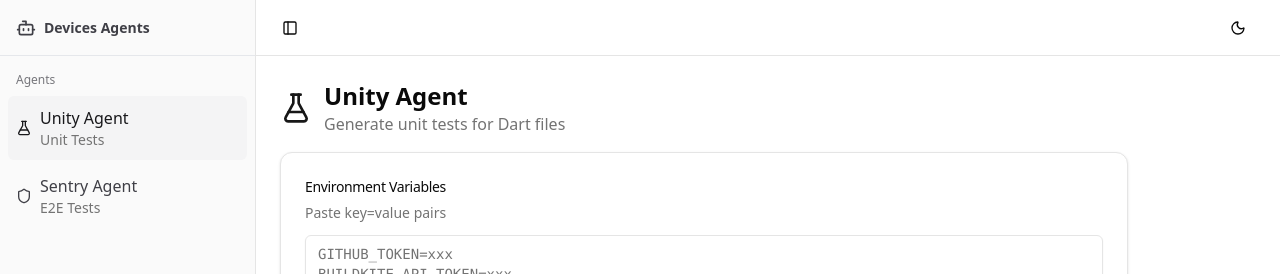
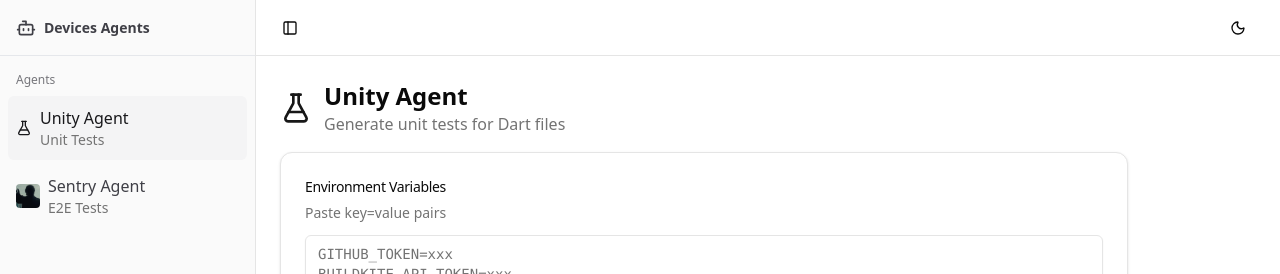
Before and after one commit to AdityaHighspot/devices-agents-dashboard, a React (Vite) app: page / in a window 1280 px wide. Shown: the top 274 px of the page. Built offline with nearby package versions, Linux system fonts and the light colour scheme.

Commit message:
Add custom Sentry Agent icon

```diff
--- a/src/agents/SentryAgent.jsx
+++ b/src/agents/SentryAgent.jsx
@@ -1,5 +1,5 @@
 import { useState } from 'react'
-import { Shield, Loader2 } from 'lucide-react'
+import { Loader2 } from 'lucide-react'
 import { toast } from 'sonner'
 import { Button } from '@/components/ui/button'
 import { Card, CardContent, CardDescription, CardHeader, CardTitle } from '@/components/ui/card'
@@ -102,7 +102,11 @@
   return (
     <div className="p-6 max-w-4xl space-y-4">
       <div className="flex items-center gap-3">
-        <Shield className="h-8 w-8 text-primary" />
+        <img
+          src={`${import.meta.env.BASE_URL}sentry-icon.png`}
+          alt="Sentry"
+          className="h-10 w-10 rounded object-cover"
+        />
         <div>
           <h1 className="text-2xl font-bold">Sentry Agent</h1>
           <p className="text-muted-foreground">Generate E2E Patrol tests from Zephyr specs</p>
--- a/src/components/AppSidebar.jsx
+++ b/src/components/AppSidebar.jsx
@@ -1,4 +1,4 @@
-import { FlaskConical, Shield, Bot } from 'lucide-react'
+import { FlaskConical, Bot } from 'lucide-react'
 import {
   Sidebar,
   SidebarContent,
@@ -14,7 +14,7 @@
 
 const agents = [
   { id: 'unity', name: 'Unity Agent', icon: FlaskConical, desc: 'Unit Tests' },
-  { id: 'sentry', name: 'Sentry Agent', icon: Shield, desc: 'E2E Tests' },
+  { id: 'sentry', name: 'Sentry Agent', image: 'sentry-icon.png', desc: 'E2E Tests' },
 ]
 
 export function AppSidebar({ activeAgent, onAgentChange }) {
@@ -39,7 +39,15 @@
                     onClick={() => onAgentChange(agent.id)}
                     tooltip={agent.name}
                   >
-                    <agent.icon className="h-6 w-6" />
+                    {agent.icon ? (
+                      <agent.icon className="h-6 w-6" />
+                    ) : (
+                      <img
+                        src={`${import.meta.env.BASE_URL}${agent.image}`}
+                        alt={agent.name}
+                        className="h-6 w-6 rounded object-cover"
+                      />
+                    )}
                     <div className="flex flex-col">
                       <span className="text-base font-medium">{agent.name}</span>
                       <span className="text-sm text-muted-foreground">{agent.desc}</span>
```
Also changed, not shown: public/sentry-icon.png (added).
